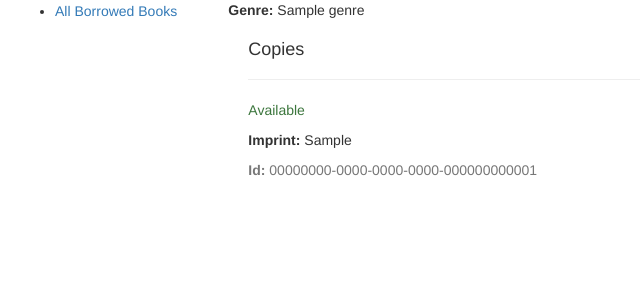
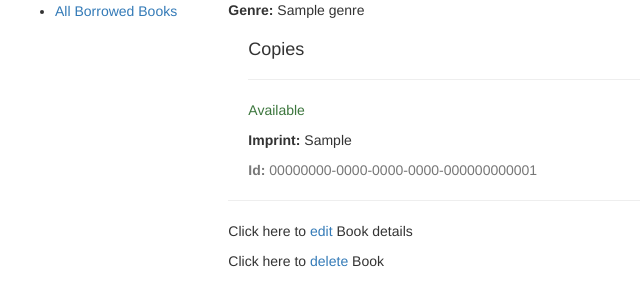
Before and after one commit to Alexmhack/django_library, a Django app: page /catalog/book/1 in a window 1280 px wide. Shown: the part 190-496 px from the top of the page, without its empty margins (0-640 px from the left). Run offline with Django 3.2, Linux system fonts and the light colour scheme; a user stored in the database is signed in; tables that the repository leaves empty hold one stand-in row (values such as "Sample post"); some libraries are stand-ins or nearby versions.

Commit message:
add urls for editing and deleting

```diff
--- a/locallibrary/catalog/templates/catalog/author_detail.html
+++ b/locallibrary/catalog/templates/catalog/author_detail.html
@@ -27,8 +27,10 @@
 		</ul>
 	</div>
 	<div>
+		{% if user.is_authenticated and perms.catalog.is_library_member %}
 		<hr>
 		<p>Click here to <a href="{% url 'author_update' author.id %}">edit</a> author details</p>
 		<p>Click here to <a href="{% url 'author_delete' author.id %}">delete</a> author</p>
+		{% endif %}
 	</div>
 {% endblock content %}
--- a/locallibrary/catalog/templates/catalog/book_detail.html
+++ b/locallibrary/catalog/templates/catalog/book_detail.html
@@ -23,4 +23,11 @@
 	<p class="text-muted"><strong>Id:</strong> {{copy.id}}</p>
 	{% endfor %}
 	</div>
+	<div>
+		<hr>
+		{% if user.is_authenticated and perms.catalog.is_library_member %}
+			<p>Click here to <a href="{% url 'book_update' book.id %}">edit</a> Book details</p>
+			<p>Click here to <a href="{% url 'book_delete' book.id %}">delete</a> Book</p>
+		{% endif %}
+	</div>
 {% endblock content %}
```
